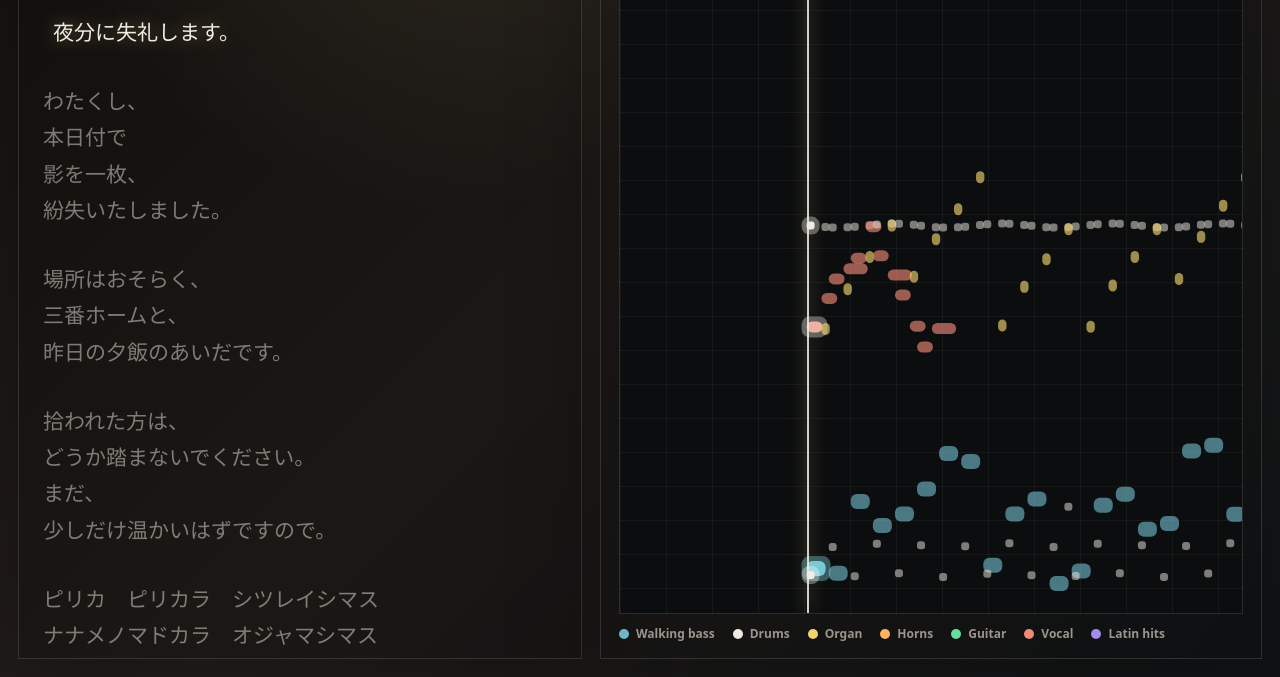
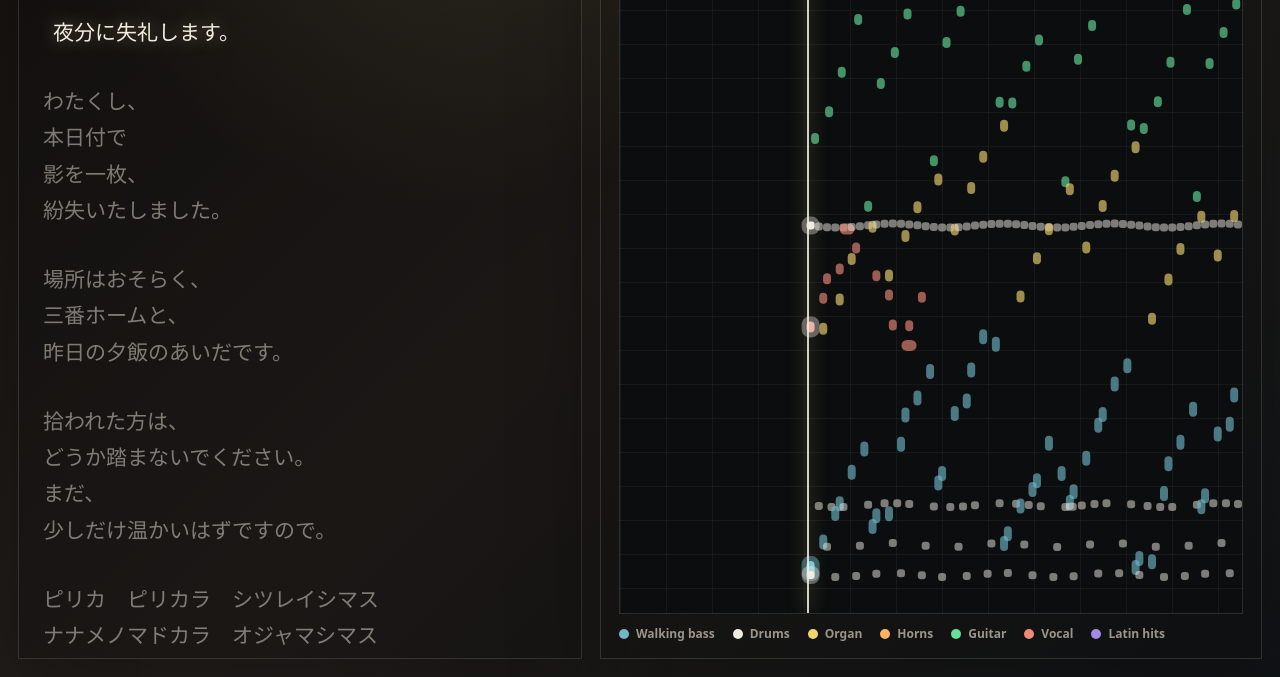
Before and after one commit to dhaqui/music1, a website: page index.html in a window 1280 px wide. Shown: the part 123-800 px from the top of the page. Drawn offline with Linux system fonts and the light colour scheme.

Commit message:
Add files via upload

```diff
--- a/app.js
+++ b/app.js
@@ -1,7 +1,7 @@
-const bpm = 128;
+const bpm = 172;
 const beat = 60 / bpm;
 const barSec = beat * 4;
-const swing = 0.67;
+const swing = 0.58;
 
 const lyricsText = `夜分に失礼します。
 
@@ -211,15 +211,25 @@ const lyricsText = `夜分に失礼します。
 始めます。`;
 
 const chords = {
-  C7: { root: 36, tones: [48, 52, 55, 58, 62, 65] },
-  F7: { root: 41, tones: [53, 57, 60, 63, 67, 70] },
-  GbDim: { root: 42, tones: [54, 57, 60, 63, 66] },
-  A7: { root: 45, tones: [57, 61, 64, 67, 71] },
-  D7: { root: 38, tones: [50, 54, 57, 60, 64] },
-  G7: { root: 43, tones: [55, 59, 62, 65, 69] }
+  Cm9: { root: 36, tones: [48, 51, 55, 58, 62, 67] },
+  F13: { root: 41, tones: [53, 57, 60, 63, 67, 74] },
+  Bb13: { root: 46, tones: [58, 62, 65, 68, 72, 79] },
+  EbMaj9: { root: 39, tones: [51, 55, 58, 62, 65, 70] },
+  Ab13: { root: 44, tones: [56, 60, 63, 66, 70, 77] },
+  Db9: { root: 37, tones: [49, 53, 56, 59, 63, 68] },
+  GAlt: { root: 43, tones: [55, 59, 62, 65, 68, 73] },
+  CSharp9: { root: 36, tones: [48, 52, 58, 63, 66, 70] },
+  Fm9: { root: 41, tones: [53, 56, 60, 63, 67, 72] },
+  AAlt: { root: 45, tones: [57, 61, 64, 68, 70, 75] },
+  DHalf: { root: 38, tones: [50, 53, 56, 60, 65] }
 };
 
-const blues = ["C7", "F7", "C7", "C7", "F7", "GbDim", "C7", "A7", "D7", "G7", "C7", "G7"];
+const genreCycle = [
+  "Cm9", "F13", "Bb13", "EbMaj9",
+  "Ab13", "Db9", "GAlt", "CSharp9",
+  "Fm9", "Bb13", "EbMaj9", "AAlt",
+  "DHalf", "GAlt", "Cm9", "GAlt"
+];
 
 function midiToFreq(note) {
   return 440 * Math.pow(2, (note - 69) / 12);
@@ -227,87 +237,86 @@ function midiToFreq(note) {
 
 function buildNotes() {
   const notes = [];
-  const choruses = 9;
-  const scale = [0, 3, 5, 6, 7, 10, 12, 15, 17];
-  const vocalMotif = [60, 63, 65, 66, 67, 70, 67, 65, 63, 60, 58, 60];
-  const guitarRuns = [72, 70, 67, 66, 65, 63, 60, 63, 65, 66, 67, 70, 72, 75, 77, 78];
-
-  const eighthAt = (bar, eighth) => {
-    const beatIndex = Math.floor(eighth / 2);
-    const pair = eighth % 2;
-    return bar * barSec + beatIndex * beat + (pair ? beat * swing : 0);
+  const cycles = 9;
+  const bassCells = [
+    [0, 3, 6, 7, 10, 12, 10, 7],
+    [0, 0, 7, 10, 12, 15, 12, 10],
+    [0, 6, 7, 10, 13, 12, 7, 6],
+    [0, 3, 5, 6, 10, 7, 6, -2]
+  ];
+  const topline = [72, 75, 77, 78, 82, 80, 77, 75, 72, 70, 72, 75, 77, 84, 82, 80];
+  const hornShape = [0, 3, 7, 10, 14, 17, 15, 10];
+  const at = (bar, sixteenth) => {
+    const step = beat / 4;
+    const off = sixteenth % 4 === 1 || sixteenth % 4 === 3 ? step * (swing - 0.5) : 0;
+    return bar * barSec + sixteenth * step + off;
   };
 
-  for (let chorus = 0; chorus < choruses; chorus += 1) {
-    const intensity = 0.65 + chorus * 0.055;
-    for (let bar = 0; bar < 12; bar += 1) {
-      const songBar = chorus * 12 + bar;
-      const chord = chords[blues[bar]];
-      const t0 = songBar * barSec;
-      const nextRoot = chords[blues[(bar + 1) % 12]].root;
+  for (let cycle = 0; cycle < cycles; cycle += 1) {
+    for (let bar = 0; bar < genreCycle.length; bar += 1) {
+      const songBar = cycle * genreCycle.length + bar;
+      const chord = chords[genreCycle[bar]];
+      const nextChord = chords[genreCycle[(bar + 1) % genreCycle.length]];
+      const lift = cycle > 5 ? 12 : cycle > 2 ? 5 : 0;
+      const heat = 0.7 + cycle * 0.045;
+      const cell = bassCells[(bar + cycle) % bassCells.length];
 
-      const walk = [
-        chord.root,
-        chord.root + scale[(bar + chorus) % scale.length],
-        chord.root + 7,
-        nextRoot + (nextRoot < chord.root ? 12 : 0) - 1
-      ];
-      walk.forEach((pitch, i) => {
-        notes.push({ t: t0 + i * beat, d: beat * 0.86, pitch, part: "bass", velocity: 0.74 + intensity * 0.12, wobble: 18 + chorus * 3 });
+      [0, 3, 6, 7, 10, 13].forEach((slot, i) => {
+        const pitch = chord.root + cell[i % cell.length];
+        notes.push({ t: at(songBar, slot), d: beat * 0.38, pitch, part: "bass", velocity: 0.78 + heat * 0.14, wobble: 26 + cycle * 3 });
+      });
+      notes.push({ t: at(songBar, 15), d: beat * 0.22, pitch: nextChord.root - 1, part: "bass", velocity: 0.82, wobble: 35 });
+
+      [0, 6, 11].forEach((slot) => notes.push({ t: at(songBar, slot), d: 0.055, pitch: 35, part: "drums", velocity: 0.95, drum: "kick" }));
+      [4, 12].forEach((slot) => notes.push({ t: at(songBar, slot), d: 0.08, pitch: 38, part: "drums", velocity: 0.92, drum: "snare" }));
+      [2, 5, 8, 14].forEach((slot) => notes.push({ t: at(songBar, slot), d: 0.045, pitch: 42, part: "drums", velocity: 0.58 + heat * 0.12, drum: "hat" }));
+      for (let s = 0; s < 16; s += 2) {
+        notes.push({ t: at(songBar, s), d: 0.035, pitch: 70, part: "drums", velocity: s % 4 === 0 ? 0.42 : 0.28, drum: "hat" });
+      }
+      if ((bar + cycle) % 4 === 3) {
+        notes.push({ t: at(songBar, 15), d: 0.23, pitch: 42, part: "drums", velocity: 0.82, drum: "crash" });
+      }
+
+      [3, 7, 10, 15].forEach((slot, i) => {
+        const pitch = chord.tones[(i + cycle) % chord.tones.length] + 12 + lift;
+        notes.push({ t: at(songBar, slot), d: beat * 0.34, pitch, part: "organ", velocity: 0.5 + heat * 0.12, wobble: 12 });
       });
 
-      [0, 4].forEach((e) => notes.push({ t: eighthAt(songBar, e), d: 0.08, pitch: 35, part: "drums", velocity: 0.85 + intensity * 0.1, drum: "kick" }));
-      [2, 6].forEach((e) => notes.push({ t: eighthAt(songBar, e), d: 0.10, pitch: 38, part: "drums", velocity: 0.78 + intensity * 0.1, drum: "snare" }));
-      for (let e = 0; e < 8; e += 1) {
-        notes.push({ t: eighthAt(songBar, e), d: 0.045, pitch: 70, part: "drums", velocity: e % 2 ? 0.38 : 0.56, drum: "hat" });
-      }
-      if (bar % 3 === 2 || chorus > 4) {
-        notes.push({ t: eighthAt(songBar, 7), d: 0.12, pitch: 42, part: "drums", velocity: 0.7, drum: "crash" });
-      }
-
-      [1, 3, 5, 7].forEach((e, index) => {
-        const chordTone = chord.tones[(index + chorus) % chord.tones.length] + 12;
-        notes.push({ t: eighthAt(songBar, e), d: beat * 0.38, pitch: chordTone, part: "organ", velocity: 0.45 + intensity * 0.16, wobble: 9 });
+      [1, 4.5, 7.5, 11.5, 14].forEach((slot, i) => {
+        const pitch = chord.tones[(i + 2) % chord.tones.length] + 24 + (cycle > 6 ? 7 : 0);
+        notes.push({ t: at(songBar, Math.floor(slot)) + (slot % 1) * beat / 4, d: beat * 0.28, pitch, part: "guitar", velocity: 0.5 + heat * 0.16, wobble: 34 });
       });
 
-      if (chorus >= 1) {
-        [0, 3, 6].forEach((e, index) => {
-          const pitch = chord.tones[(index + 2) % chord.tones.length] + 17 + (chorus > 5 ? 12 : 0);
-          notes.push({ t: eighthAt(songBar, e), d: beat * 0.42, pitch, part: "horn", velocity: 0.54 + intensity * 0.18, wobble: 13 });
+      if (cycle > 0 && (bar % 2 === 0 || cycle > 5)) {
+        [0, 5, 10].forEach((slot, i) => {
+          const pitch = chord.root + 36 + hornShape[(bar + i + cycle) % hornShape.length] + (cycle > 6 ? 7 : 0);
+          notes.push({ t: at(songBar, slot), d: beat * 0.42, pitch, part: "horn", velocity: 0.62 + heat * 0.18, wobble: 18 });
         });
       }
 
-      if (chorus >= 2) {
-        [0, 2, 3, 5, 7].forEach((e, index) => {
-          const pitch = guitarRuns[(songBar + e + index) % guitarRuns.length] + (chorus > 6 ? 12 : 0);
-          notes.push({ t: eighthAt(songBar, e), d: beat * (e % 2 ? 0.26 : 0.36), pitch, part: "guitar", velocity: 0.4 + intensity * 0.2, wobble: 22 });
+      if (cycle > 2) {
+        [3, 6, 9, 12, 15].forEach((slot, i) => {
+          notes.push({ t: at(songBar, slot), d: 0.048, pitch: 76 + ((i + bar) % 5), part: "latin", velocity: 0.58 + heat * 0.12, drum: "clave" });
         });
       }
 
-      if (chorus >= 3 && bar % 2 === 0) {
-        [1, 2.8, 4.4, 6.1].forEach((e, index) => {
-          notes.push({ t: eighthAt(songBar, Math.floor(e)) + (e % 1) * beat * 0.5, d: 0.065, pitch: 76 + index, part: "latin", velocity: 0.5 + intensity * 0.16, drum: "clave" });
-        });
-      }
-
-      if (bar === 10 || bar === 11 || chorus > 5) {
-        const runStart = bar === 11 ? 0 : 4;
-        for (let step = 0; step < 6; step += 1) {
-          const pitch = guitarRuns[(step + bar + chorus) % guitarRuns.length] + (chorus > 6 ? 12 : 0);
-          notes.push({ t: eighthAt(songBar, runStart) + step * beat * 0.25, d: beat * 0.20, pitch, part: "guitar", velocity: 0.55 + intensity * 0.16, wobble: 34 });
+      if (cycle > 3 && (bar === 7 || bar === 15 || cycle > 6)) {
+        for (let i = 0; i < 8; i += 1) {
+          const pitch = topline[(i + bar + cycle) % topline.length] + (cycle > 6 ? 12 : 0);
+          notes.push({ t: at(songBar, 8 + i), d: beat * 0.18, pitch, part: "guitar", velocity: 0.72, wobble: 48 });
         }
       }
     }
 
-    const phraseBar = chorus * 12 + (chorus % 2 ? 6 : 0);
-    for (let i = 0; i < vocalMotif.length; i += 1) {
+    const phraseBar = cycle * genreCycle.length + (cycle % 3) * 4;
+    for (let i = 0; i < 12; i += 1) {
       notes.push({
-        t: eighthAt(phraseBar, i % 8) + Math.floor(i / 8) * barSec,
-        d: beat * (i % 4 === 3 ? 1.1 : 0.72),
-        pitch: vocalMotif[(i + chorus) % vocalMotif.length] + (chorus > 4 ? 12 : 0),
+        t: at(phraseBar + Math.floor(i / 6), (i % 6) * 2 + (i % 2)),
+        d: beat * (i % 5 === 4 ? 0.92 : 0.46),
+        pitch: topline[(i + cycle * 2) % topline.length] - 12 + (cycle > 4 ? 7 : 0),
         part: "vocal",
-        velocity: 0.52 + intensity * 0.14,
-        wobble: 16
+        velocity: 0.54 + cycle * 0.025,
+        wobble: 20
       });
     }
   }
--- a/index.html
+++ b/index.html
@@ -11,7 +11,7 @@
       <section class="lyrics-panel" aria-label="lyrics">
         <div class="title-row">
           <div>
-            <p class="kicker">Swing jazz blues ・ genre storm ・ 128 BPM</p>
+            <p class="kicker">Jazz breakbeat ・ garage funk ・ latin rush ・ 172 BPM</p>
             <h1>礼儀正しく壊れていきます</h1>
           </div>
           <button id="playButton" class="play-button" type="button" aria-label="再生">
```
Also changed, not shown: desu_masu_yabai_song_notes.md (+8 -7 lines).
